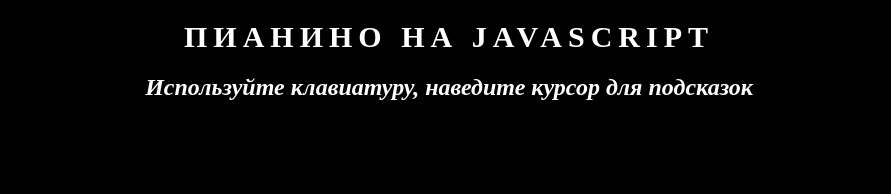
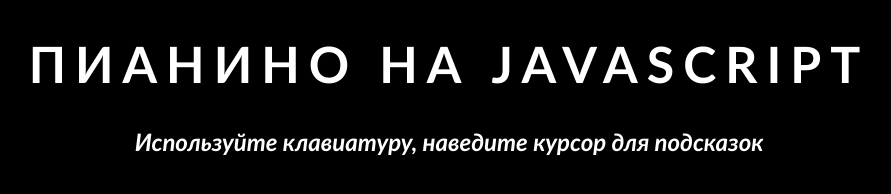
Before and after one commit to Razer2550/Piano, a plain HTML site: page index.html in a window 1280 px wide. Shown: the whole page, without its empty margins (191-1082 px from the left). Drawn offline with Linux system fonts and the light colour scheme.

Commit message:
modify style

```diff
--- a/styles.css
+++ b/styles.css
@@ -1,17 +1,34 @@
 .container {
     background-color: black;
+    font-family: 'Trebuchet MS', 'Lucida Sans Unicode', 'Lucida Grande', 'Lucida Sans', Arial, sans-serif;
+    -webkit-font-smoothing: antialiased;
 }
 
+/* Header */
+.info_text {
+    font-weight: bold;
+    text-transform: uppercase;
+    text-align: center;
+    color: #fff;
+    letter-spacing: 0.18em;
+    font-size: 50px;
+}
+
+/* Subhead */
 .hint_text {
+    font-size: 24px;
+    margin: 0 0 30px;
     font-style: italic;
     color: white;
     text-align: center;
 }
 
-.info_text {
-    font-weight: bold;
-    text-align: center;
-    color: white;
-    letter-spacing: 0.2em;
-    font-size: 30px;
+/* Style for keynotes that appear on the keys */
+.nowplaying {
+    font-size: 120px;
+    line-height: 1;
+    color: #eee;
+    text-shadow: 0 0 5rem #028ae9;
+    transition: all .07s ease;
+    min-height: 120px;
 }
```
